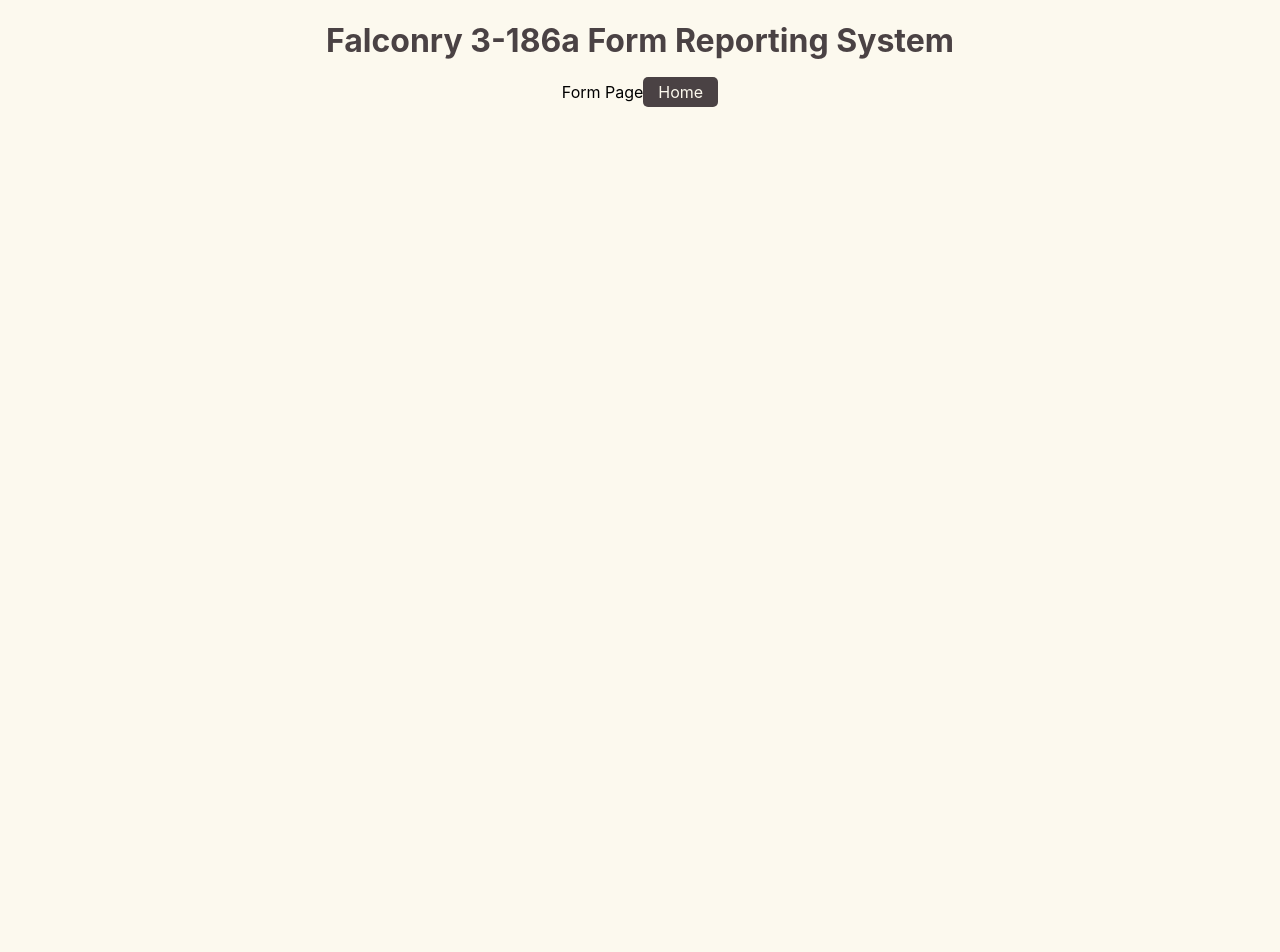
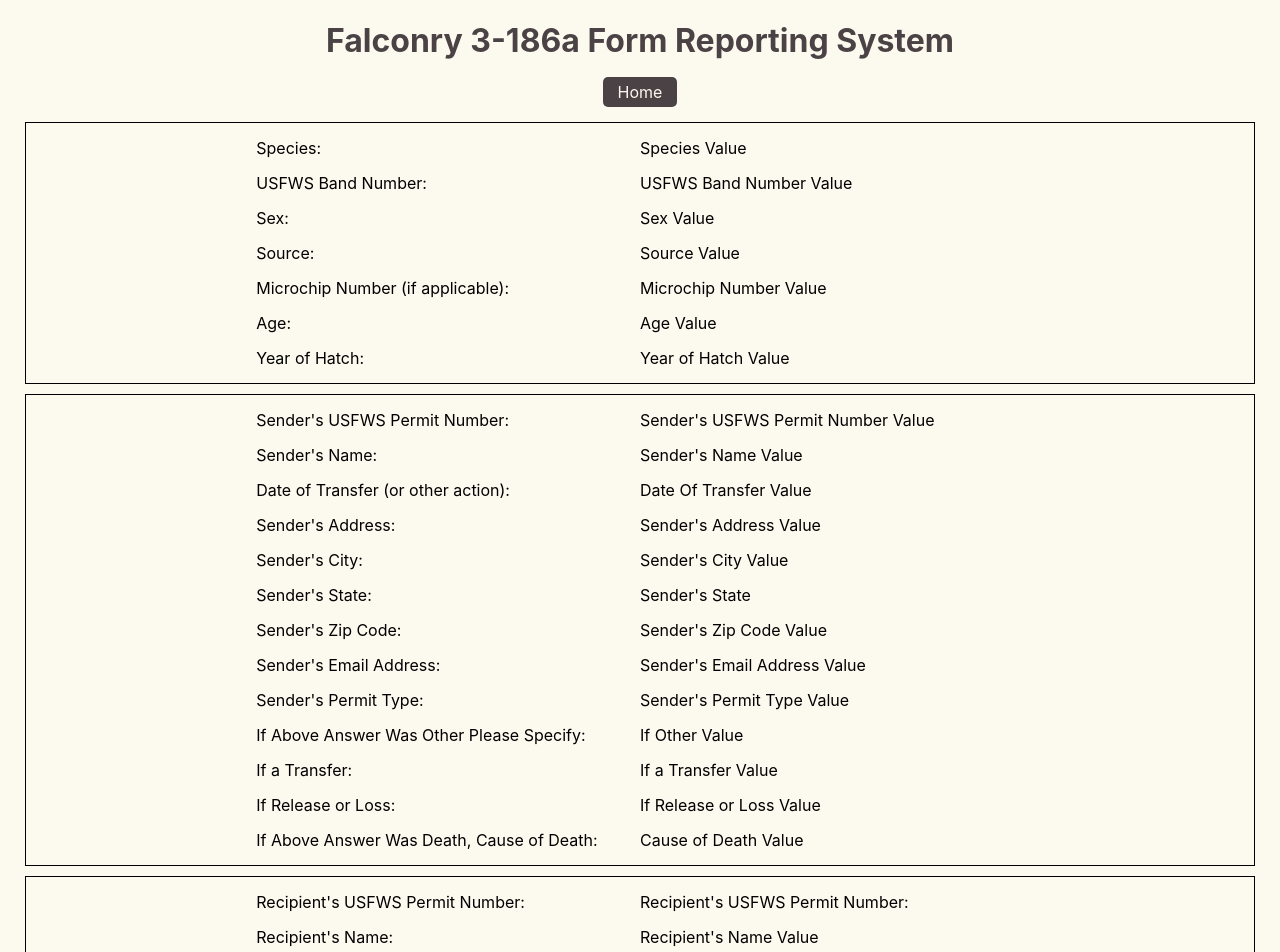
Before and after one commit to Emberglo/falconry-reporting-system, a React (Create React App) app: page /form/1 in a window 1280 px wide. Shown: the top 952 px of the page. Before the commit the page ends 800 px from the top, so only its background shows below. Built offline with nearby package versions, Linux system fonts and the light colour scheme.

Commit message:
Building page to view forms

```diff
--- a/src/App.css
+++ b/src/App.css
@@ -89,6 +89,7 @@
 .form {
   display: flex;
   flex-direction: column;
+  margin: 15px 0px;
 }
 
 .form-section {
@@ -114,7 +115,7 @@
 .section-2 {
   display: grid;
   grid-template-columns: .75fr 1.25fr 1.25fr .75fr;
-  grid-template-rows: 1fr 1fr 1fr 1fr 1fr 1fr 1fr 1fr 1fr 1fr 1fr 1fr 1fr 1fr;
+  grid-template-rows: 1fr 1fr 1fr 1fr 1fr 1fr 1fr 1fr 1fr 1fr 1fr 1fr 1fr;
   row-gap: 15px;
   text-align: left;
 }
@@ -317,18 +318,6 @@
   grid-row-start: 13;
   grid-row-end: 13;
 }
-.item-27 {
-  grid-column-start: 2;
-  grid-column-end: 2;
-  grid-row-start: 14;
-  grid-row-end: 14;
-}
-.item-28 {
-  grid-column-start: 3;
-  grid-column-end: 3;
-  grid-row-start: 14;
-  grid-row-end: 14;
-}
 
 .submit-button {
   width: 150px;
--- a/src/Components/FormCard.jsx
+++ b/src/Components/FormCard.jsx
@@ -4,14 +4,12 @@
 
 const FormCard = () => {
   return (
-    <div className="form-card">
+    <Link to={`/form/${id}`} className=" form-card form-card-link">
       {/* <img src="https://picsum.photos/150" alt="placeholder" /> */}
-      <Link to={`/form/${id}`} className="form-card-link">
-        <p>Species</p>
-        <p>File Date</p>
-        {/* <p>Click To View Form</p> */}
-      </Link>
-    </div>
+      <p>Species</p>
+      <p>File Date</p>
+      {/* <p>Click To View Form</p> */}
+    </Link>
   )
 }
 
--- a/src/Pages/AddForm.jsx
+++ b/src/Pages/AddForm.jsx
@@ -63,6 +63,7 @@
 
                 <div className="item-5">Sex:</div>
                 <select name="" id="" className="item-6">
+                    <option value=""></option>
                     <option value="male">Male</option>
                     <option value="female">Female</option>
                     <option value="unknown">Unknown</option>
@@ -70,6 +71,7 @@
 
                 <div className="item-7">Source:</div>
                 <select name="" id="" className="item-8">
+                    <option value=""></option>
                     <option value="wild">Wild</option>
                     <option value="captive-bred">Captive-Bred</option>
                 </select>
@@ -79,6 +81,7 @@
 
                 <div className="item-11">Age:</div>
                 <select name="" id="" className="item-12">
+                    <option value=""></option>
                     <option value="nestling">Nestling</option>
                     <option value="immature">Immature</option>
                     <option value="adult">Adult</option>
@@ -97,48 +100,46 @@
                 <div className="item-3">Sender's Name:</div>
                 <input type="text" className="item-4" />
 
-                <div className="item-5">Sender's Name:</div>
+                <div className="item-5">Date of Transfer (or other action):</div>
                 <input type="text" className="item-6" />
 
-                <div className="item-7">Date of Transfer (or other action):</div>
+                <div className="item-7">Sender's Address:</div>
                 <input type="text" className="item-8" />
 
-                <div className="item-9">Sender's Address:</div>
+                <div className="item-9">Sender's City:</div>
                 <input type="text" className="item-10" />
 
-                <div className="item-11">Sender's City:</div>
+                <div className="item-11">Sender's State:</div>
                 <input type="text" className="item-12" />
 
-                <div className="item-13">Sender's State:</div>
+                <div className="item-13">Sender's Zip Code:</div>
                 <input type="text" className="item-14" />
 
-                <div className="item-15">Sender's Zip Code:</div>
+                <div className="item-15">Sender's Email Address:</div>
                 <input type="text" className="item-16" />
 
-                <div className="item-17">Sender's Email Address:</div>
-                <input type="text" className="item-18" />
-
-                <div className="item-19">Sender's Permit Type:</div>
-                <select name="" id="" className="item-20">
+                <div className="item-17">Sender's Permit Type:</div>
+                <select name="" id="" className="item-18">
+                    <option value=""></option>
                     <option value="stateFalconry">State Falconry</option>
                     <option value="fwsRaptorPropagation">FWS Raptor Propagation</option>
                     <option value="fwsRehabilitation">FWS Rehabilitation (see instructions)</option>
                     <option value="other">Other</option>
                 </select>
 
-                <div className="item-21">If Above Answer Was Other Please Specify:</div>
-                <input type="text" className="item-22" />
+                <div className="item-19">If Above Answer Was Other Please Specify:</div>
+                <input type="text" className="item-20" />
 
-                <div className="item-23">If a Transfer:</div>
-                <select name="" id="" className="item-24">
+                <div className="item-21">If a Transfer:</div>
+                <select name="" id="" className="item-22">
                     <option value=""></option>
                     <option value="gift">Gift</option>
                     <option value="sale">Sale</option>
                     <option value="loan">Loan</option>
                 </select>
 
-                <div className="item-25">If Release or Loss:</div>
-                <select name="" id="" className="item-26">
+                <div className="item-23">If Release or Loss:</div>
+                <select name="" id="" className="item-24">
                     <option value=""></option>
                     <option value="release">Release</option>
                     <option value="escape">Escape</option>
@@ -146,8 +147,8 @@
                     <option value="death">Death</option>
                 </select>
 
-                <div className="item-27">If Above Answer Was Death, Cause of Death:</div>
-                <input type="text" className="item-28" />
+                <div className="item-25">If Above Answer Was Death, Cause of Death:</div>
+                <input type="text" className="item-26" />
 
             </div>
 
@@ -178,6 +179,7 @@
 
                 <div className="item-17">Recipient's Permit Type:</div>
                 <select name="" id="" className="item-18">
+                    <option value=""></option>
                     <option value="stateFalconry">State Falconry</option>
                     <option value="fwsRaptorPropigation">FWS Raptor Prop</option>
                     <option value="other">Other</option>
@@ -188,6 +190,7 @@
 
                 <div className="item-21">Type of Acquisition:</div>
                 <select name="" id="" className="item-22">
+                    <option value=""></option>
                     <option value="gift">Gift</option>
                     <option value="purchase">Purchase</option>
                     <option value="loan">Loan</option>
@@ -198,6 +201,7 @@
             <div className="section-4 form-section">
                 <div className="item-1">Capture or Recapture:</div>
                 <select name="" id="" className="item-2">
+                    <option value=""></option>
                     <option value="capture">Capture</option>
                     <option value="recapture">Recapture</option>
                 </select>
@@ -211,6 +215,7 @@
 
                 <div className="item-7">If you captured a Gyrfalcon, what color is it?</div>
                 <select name="" id="" className="item-8">
+                    <option value=""></option>
                     <option value="grey">Grey</option>
                     <option value="black">Black</option>
                     <option value="white">White</option>
@@ -224,6 +229,7 @@
 
                 <div className="item-3">Old Band Type:</div>
                 <select name="" id="" className="item-4">
+                    <option value=""></option>
                     <option value="seamlessMetal">Seamless Metal</option>
                     <option value="yellowPlastic">Yellow Plastic</option>
                     <option value="blackPlastic">Black Plastic</option>
@@ -235,6 +241,7 @@
 
                 <div className="item-7">New Band Type:</div>
                 <select name="" id="" className="item-8">
+                    <option value=""></option>
                     <option value="yellowPlastic">Yellow Plastic</option>
                     <option value="blackPlastic">Black Plastic</option>
                     <option value="microchip">Microchip</option>
--- a/src/Pages/Form.jsx
+++ b/src/Pages/Form.jsx
@@ -3,9 +3,150 @@
 const Form = () => {
   return (
     <div>
-      Form Page
+      <Link to="/">Home</Link>
 
-      <Link to="/">Home</Link>
+      <div className="form">
+
+        <div className="section-1 form-section">
+            <div className="item-1">Species:</div>
+            <div className="item-2">Species Value</div>
+
+            <div className="item-3">USFWS Band Number:</div>
+            <div className="item-4">USFWS Band Number Value</div>
+
+            <div className="item-5">Sex:</div>
+            <div className="item-6">Sex Value</div>
+
+            <div className="item-7">Source:</div>
+            <div className="item-8">Source Value</div>
+
+            <div className="item-9">Microchip Number (if applicable):</div>
+            <div className="item-10">Microchip Number Value</div>
+
+            <div className="item-11">Age:</div>
+            <div className="item-12">Age Value</div>
+
+            <div className="item-13">Year of Hatch:</div>
+            <div className="item-14">Year of Hatch Value</div>
+        </div>
+
+        <div className="section-2 form-section">
+            <div className="item-1">Sender's USFWS Permit Number:</div>
+            <div className="item-2">Sender's USFWS Permit Number Value</div>
+
+            <div className="item-3">Sender's Name:</div>
+            <div className="item-4">Sender's Name Value</div>
+
+            <div className="item-5">Date of Transfer (or other action):</div>
+            <div className="item-6">Date Of Transfer Value</div>
+
+            <div className="item-7">Sender's Address:</div>
+            <div className="item-8">Sender's Address Value</div>
+
+            <div className="item-9">Sender's City:</div>
+            <div className="item-10">Sender's City Value</div>
+
+            <div className="item-11">Sender's State:</div>
+            <div className="item-12">Sender's State</div>
+
+            <div className="item-13">Sender's Zip Code:</div>
+            <div className="item-14">Sender's Zip Code Value</div>
+
+            <div className="item-15">Sender's Email Address:</div>
+            <div className="item-16">Sender's Email Address Value</div>
+
+            <div className="item-17">Sender's Permit Type:</div>
+            <div className="item-18">Sender's Permit Type Value</div>
+
+            <div className="item-19">If Above Answer Was Other Please Specify:</div>
+            <div className="item-20">If Other Value</div>
+
+            <div className="item-21">If a Transfer:</div>
+            <div className="item-22">If a Transfer Value</div>
+
+            <div className="item-23">If Release or Loss:</div>
+            <div className="item-24">If Release or Loss Value</div>
+
+            <div className="item-25">If Above Answer Was Death, Cause of Death:</div>
+            <div className="item-26">Cause of Death Value</div>
+        </div>
+
+        <div className="section-3 form-section">
+            <div className="item-1">Recipient's USFWS Permit Number:</div>
+            <div className="item-2">Recipient's USFWS Permit Number:</div>
+
+            <div className="item-3">Recipient's Name:</div>
+            <div className="item-4">Recipient's Name Value</div>
+
+            <div className="item-5">Recipient's Date of Acquisition:</div>
+            <div className="item-6">Recipient's Date of Acquisition Value</div>
+
+            <div className="item-7">Recipient's Address:</div>
+            <div className="item-8">Recipient's Address Value</div>
+
+            <div className="item-9">Recipient's City:</div>
+            <div className="item-10">Recipient's City Value</div>
+
+            <div className="item-11">Recipient's State:</div>
+            <div className="item-12">Recipient's State Value</div>
+
+            <div className="item-13">Recipient's Zip Code:</div>
+            <div className="item-14">Recipient's Zip Code Value</div>
+
+            <div className="item-15">Recipient's Email Address:</div>
+            <div className="item-16">Recipient's Email Address Value</div>
+
+            <div className="item-17">Recipient's Permit Type:</div>
+            <div className="item-18">Recipient's Permit Type Value</div>
+
+            <div className="item-19">If Above Answer Was Other Please Specify:</div>
+            <div className="item-20">If Other Value</div>
+
+            <div className="item-21">Type of Acquisition:</div>
+            <div className="item-22">Type of Acquisition Value</div>
+        </div>
+
+        <div className="section-4 form-section">
+            <div className="item-1">Capture or Recapture:</div>
+            <div className="item-2">Capture or Recapture Value</div>
+
+            <div className="item-3">County of Capture:</div>
+            <div className="item-4">County of Capture Value</div>
+
+            <div className="item-5">State of Capture:</div>
+            <div className="item-6">State of Capture Value</div>
+            {/* TODO - possibly switch this to a dropdown */}
+
+            <div className="item-7">If you captured a Gyrfalcon, what color is it?</div>
+            <div className="item-8">Color Value</div>
+        </div>
+
+        <div className="section-5 form-section">
+            <div className="item-1">Old Band Number:</div>
+            <div className="item-2">Old Band Number Value</div>
+
+            <div className="item-3">Old Band Type:</div>
+            <div className="item-4">Old Band Type Value</div>
+
+            <div className="item-5">New Band Number:</div>
+            <div className="item-6">New Band Number Value</div>
+
+            <div className="item-7">New Band Type:</div>
+            <div className="item-8">New Band Type Value</div>
+        </div>
+
+        <div className="section-6 form-section">
+            <div className="item-1">Name:</div>
+            <div className="item-2">Name Value</div>
+
+            <div className="item-3">Phone Number:</div>
+            <div className="item-4">Phone Number Value</div>
+
+            <div className="item-5">Date:</div>
+            <div className="item-6">Date Value</div>
+        </div>
+
+      </div>
     </div>
   )
 }
```
